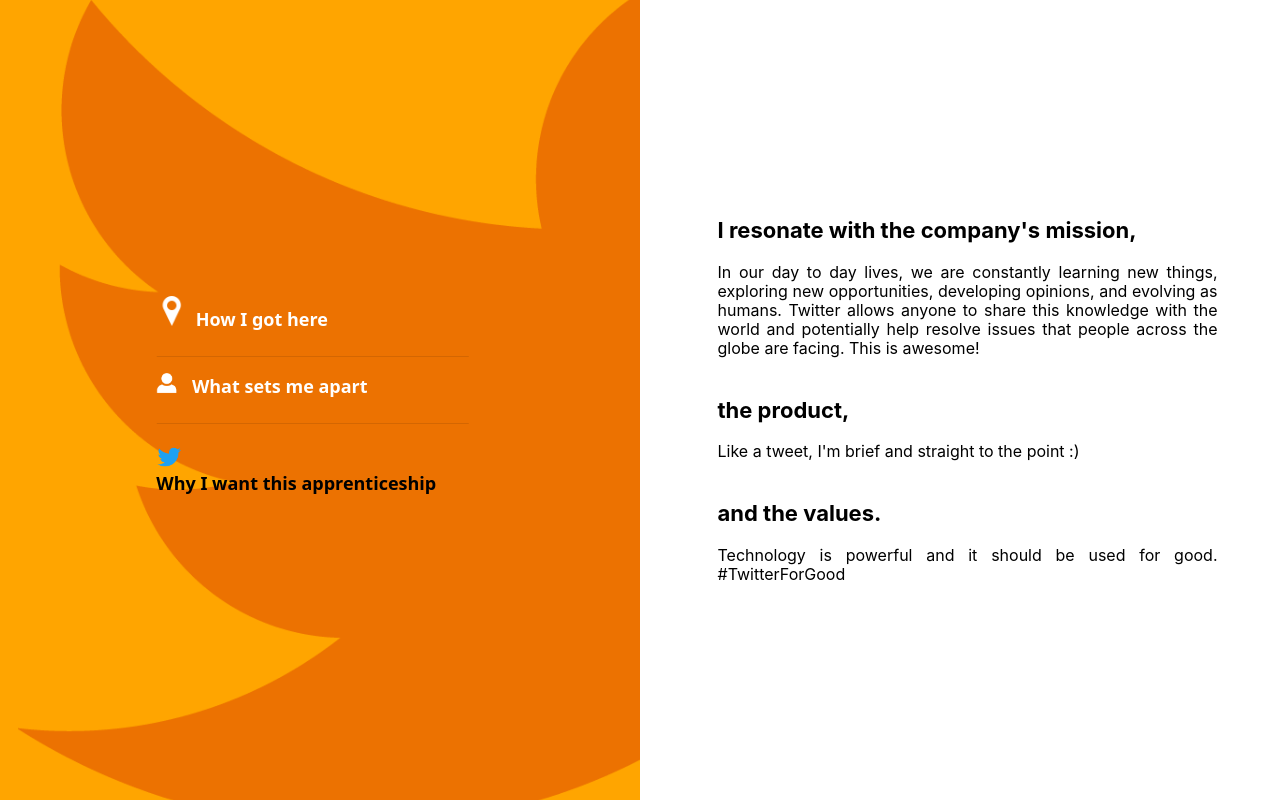
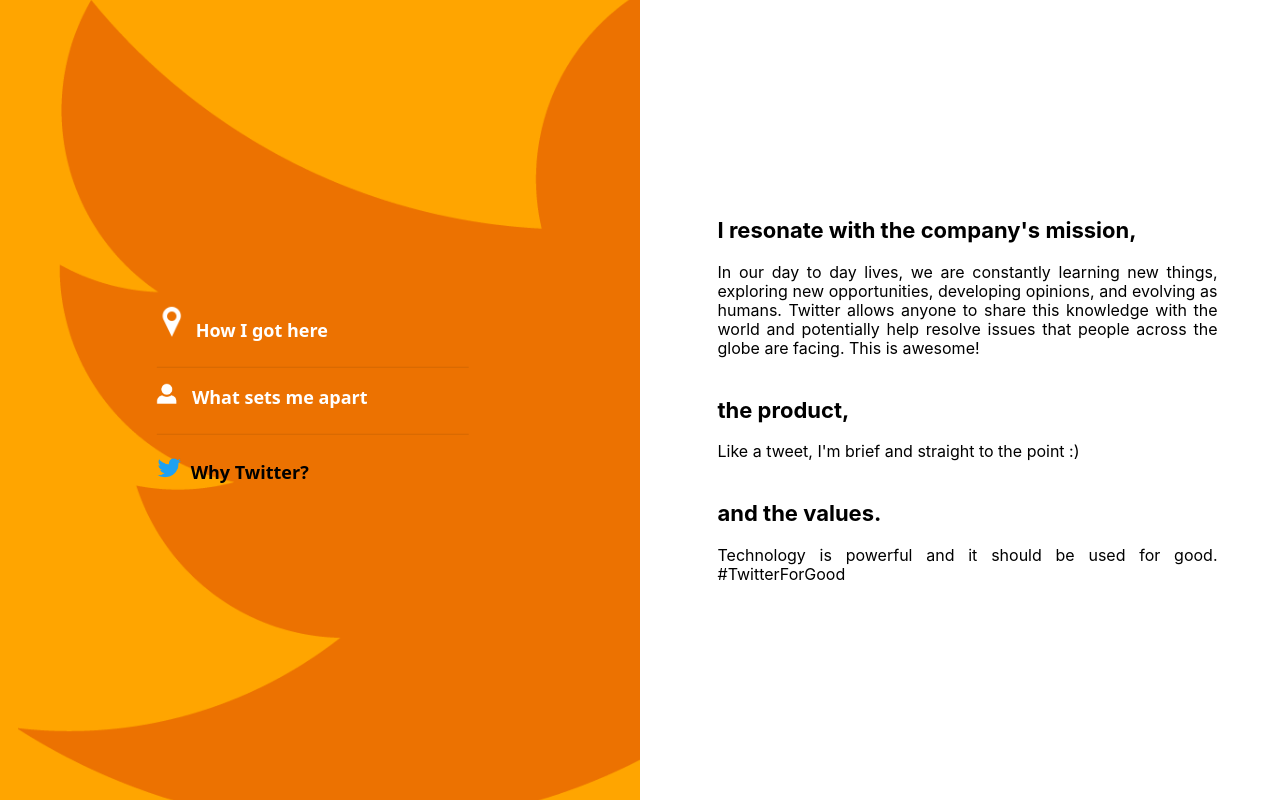
Before and after one commit to meghabprasad/Twitter_CoverLetter, a plain HTML site: page index.html in a window 1280 px wide. Both pictures are taken after a click on the element "Why Twitter?". Drawn offline with nearby package versions, Linux system fonts and the light colour scheme.

Commit message:
change section titles

```diff
--- a/index.html
+++ b/index.html
@@ -57,7 +57,7 @@
                     <hr>
                     <img src='assets/images/person.png' class='what-image' width='25px'><p class='what'>What sets me apart</p>
                     <hr>
-                    <img src='assets/images/t-bird.png' class='why-image' width='30px'><p class='why'>Why I want this apprenticeship</p>
+                    <img src='assets/images/t-bird.png' class='why-image' width='30px'><p class='why'>Why Twitter?</p>
                 </div>
             </div>
         </div>
@@ -92,7 +92,7 @@
                     <hr>
                     <img src='assets/images/person.png' class='what-image' width='25px'><p class='what'>What sets me apart</p>
                     <hr>
-                    <img src='assets/images/t-bird.png' class='why-image' width='30px'><p class='why'>Why I want this apprenticeship</p>
+                    <img src='assets/images/t-bird.png' class='why-image' width='30px'><p class='why'>Why Twitter?</p>
                 </div>
             </div>
         </div>
```
